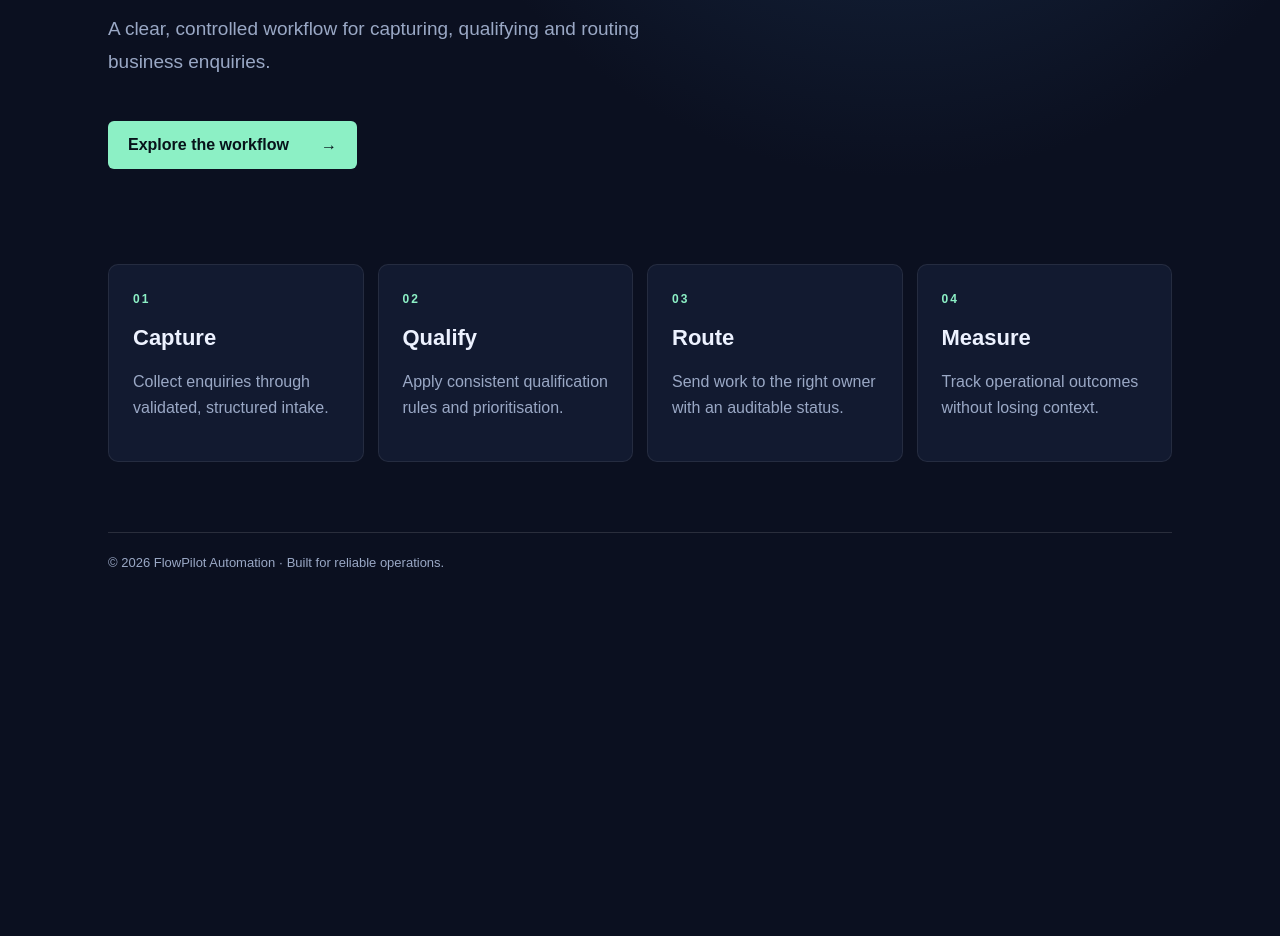
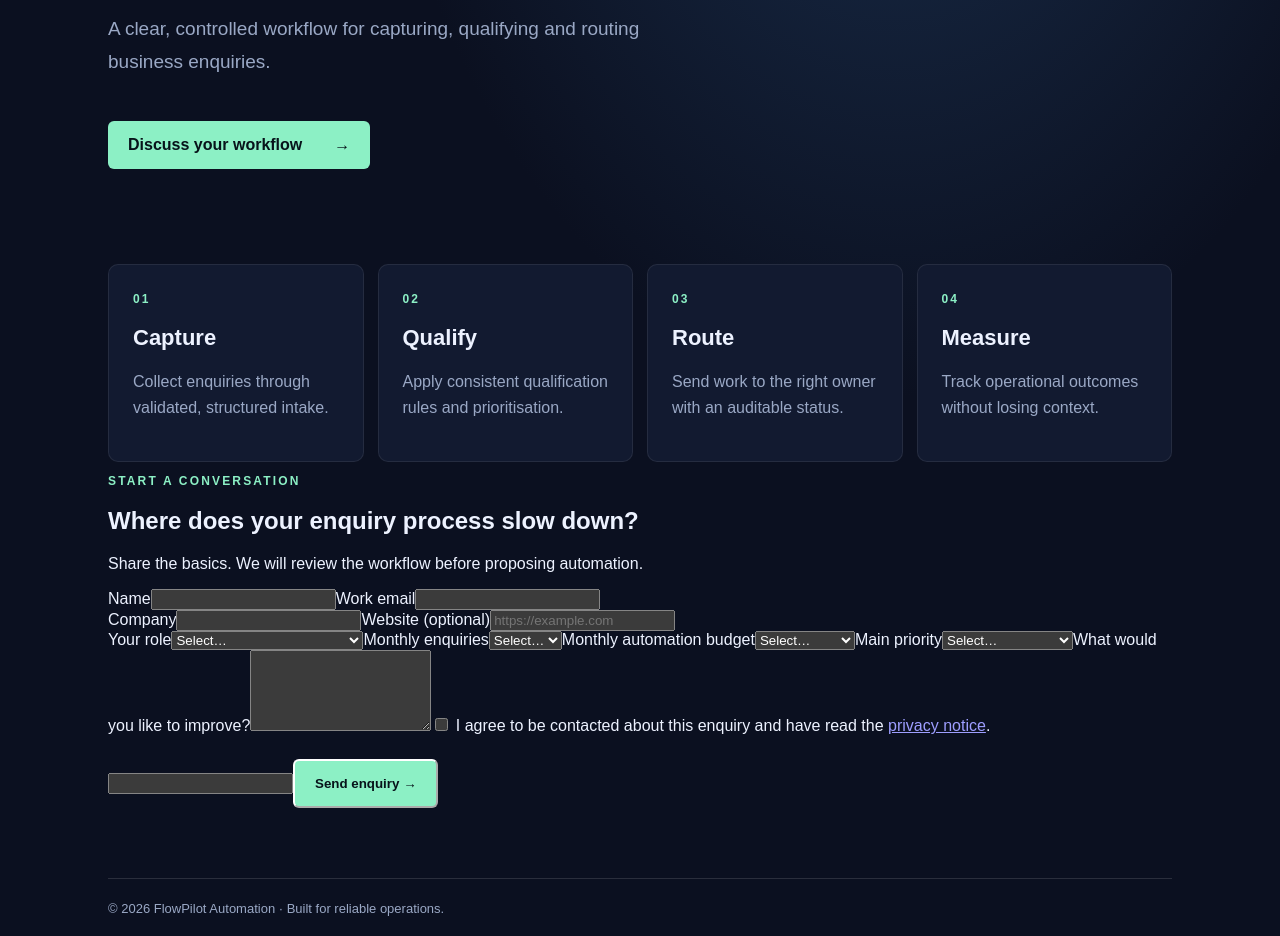
Before and after one commit to PrajwalMhetre/FlowPilot-Automation, a Next.js app in the folder frontend/: page / in a window 1280 px wide. Shown: the part 540-1476 px from the top of the page. Before the commit the page ends 1130 px from the top, so only its background shows below. Built offline with nearby package versions, Linux system fonts and the light colour scheme.

Commit message:
feat(intake): connect website form to secured Supabase intake

```diff
--- a/frontend/src/app/page.tsx
+++ b/frontend/src/app/page.tsx
@@ -1,20 +1,37 @@
-const capabilities = [
-  ["Capture", "Collect enquiries through validated, structured intake."],
-  ["Qualify", "Apply consistent qualification rules and prioritisation."],
-  ["Route", "Send work to the right owner with an auditable status."],
-  ["Measure", "Track operational outcomes without losing context."]
-];
+"use client";
+import { useState, type FormEvent } from "react";
+import { getSupabase } from "@/lib/supabase";
+const fields = [
+ ["role","Your role",["Founder / Managing Director","Operations","Owner","Marketing","Other"]],
+ ["volume","Monthly enquiries",["1–10","11–30","31–75","76–150","150+"]],
+ ["budget","Monthly automation budget",["Under €250","€250–€500","€500–€1,000","€1,000+"]],
+ ["priority","Main priority",["Lead response","Lead qualification","CRM routing","Follow-up tracking","Other"]]
+] as const;
 export default function Home() {
-  return <main className="shell">
-    <nav><a className="brand" href="/">FlowPilot<span>.</span></a><a href="#workflow">Platform</a></nav>
-    <section className="hero">
-      <p className="eyebrow">AUTOMATION OPERATIONS PLATFORM</p>
-      <h1>Move every enquiry<br/><em>forward.</em></h1>
-      <p className="intro">A clear, controlled workflow for capturing, qualifying and routing business enquiries.</p>
-      <a className="button" href="#workflow">Explore the workflow <span>→</span></a>
-    </section>
-    <section id="workflow" className="grid">{capabilities.map(([title, body], i) =>
-      <article key={title}><small>0{i+1}</small><h2>{title}</h2><p>{body}</p></article>)}</section>
-    <footer>© {new Date().getFullYear()} FlowPilot Automation · Built for reliable operations.</footer>
-  </main>;
+ const [busy,setBusy]=useState(false),[message,setMessage]=useState(""),[error,setError]=useState("");
+ async function submit(e:FormEvent<HTMLFormElement>){
+  e.preventDefault();setBusy(true);setError("");setMessage("");
+  const form=new FormData(e.currentTarget);
+  const payload={name:String(form.get("name")??""),email:String(form.get("email")??""),company:String(form.get("company")??""),website:String(form.get("website")??""),role:String(form.get("role")??""),volume:String(form.get("volume")??""),budget:String(form.get("budget")??""),priority:String(form.get("priority")??""),challenge:String(form.get("challenge")??""),consent:form.get("consent")==="on",website_confirm:String(form.get("website_confirm")??"")};
+  try{const {data,error}=await getSupabase().functions.invoke("flowpilot-lead-intake",{body:payload});if(error)throw error;if(!data?.ok)throw new Error(data?.error??"Submission failed.");setMessage(data.message??"Your enquiry has been received.");e.currentTarget.reset();}
+  catch(err){setError(err instanceof Error?err.message:"Unable to submit your enquiry.");}
+  finally{setBusy(false);}
+ }
+ return <main className="shell">
+  <nav><a className="brand" href="/">FlowPilot<span>.</span></a><a href="#workflow">Platform</a><a href="/login">Owner login ↗</a></nav>
+  <section className="hero"><p className="eyebrow">AUTOMATION OPERATIONS PLATFORM</p><h1>Move every enquiry<br/><em>forward.</em></h1><p className="intro">A clear, controlled workflow for capturing, qualifying and routing business enquiries.</p><a className="button" href="#enquiry">Discuss your workflow <span>→</span></a></section>
+  <section id="workflow" className="grid">{[["Capture","Collect enquiries through validated, structured intake."],["Qualify","Apply consistent qualification rules and prioritisation."],["Route","Send work to the right owner with an auditable status."],["Measure","Track operational outcomes without losing context."]].map(([title,body],i)=><article key={title}><small>0{i+1}</small><h2>{title}</h2><p>{body}</p></article>)}</section>
+  <section id="enquiry" className="form-section"><div><p className="eyebrow">START A CONVERSATION</p><h2>Where does your enquiry process slow down?</h2><p className="muted">Share the basics. We will review the workflow before proposing automation.</p></div>
+  <form className="intake-form" onSubmit={submit}>
+   <div className="form-row"><label>Name<input name="name" required minLength={2} maxLength={100}/></label><label>Work email<input name="email" type="email" required maxLength={254}/></label></div>
+   <div className="form-row"><label>Company<input name="company" required minLength={2} maxLength={160}/></label><label>Website (optional)<input name="website" type="url" placeholder="https://example.com"/></label></div>
+   {fields.map(([name,label,options])=><label key={name}>{label}<select name={name}><option value="">Select…</option>{options.map(option=><option key={option}>{option}</option>)}</select></label>)}
+   <label>What would you like to improve?<textarea name="challenge" required minLength={10} maxLength={2000} rows={5}/></label>
+   <label className="consent"><input type="checkbox" name="consent" required/> I agree to be contacted about this enquiry and have read the <a href="https://flowpilot-europe-automation.vercel.app/privacy.html" target="_blank" rel="noreferrer">privacy notice</a>.</label>
+   <input name="website_confirm" className="honeypot" tabIndex={-1} autoComplete="off" aria-hidden="true"/>
+   {error&&<p className="error" role="alert">{error}</p>}{message&&<p className="success" role="status">{message}</p>}
+   <button className="button" disabled={busy}>{busy?"Submitting…":"Send enquiry →"}</button>
+  </form></section>
+  <footer>© {new Date().getFullYear()} FlowPilot Automation · Built for reliable operations.</footer>
+ </main>;
 }
```
